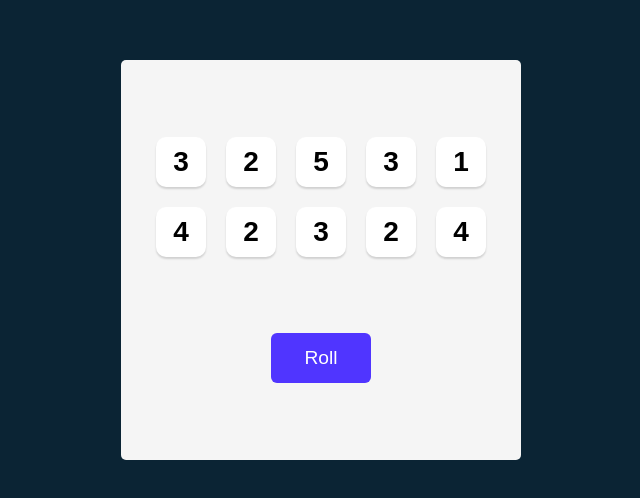
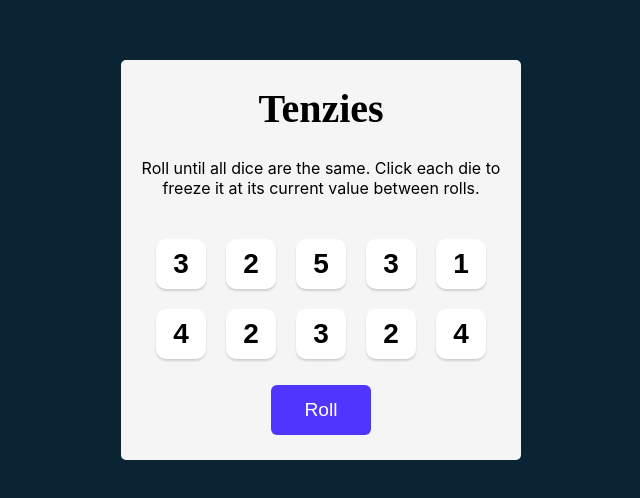
Before and after one commit to wojciechdrabczyk/tenzies-app-scrimba, a React (Vite) app: page / in a window 1280 px wide. Shown: the part 140-638 px from the top of the page, without its empty margins (319-959 px from the left). Built offline with nearby package versions, Linux system fonts and the light colour scheme.

Commit message:
feat: hold numbers and provide feedback when user has won

```diff
--- a/src/App.css
+++ b/src/App.css
@@ -30,6 +30,18 @@ main {
     align-items: center;
 }
 
+.title {
+    font-size: 40px;
+    margin: 0;
+}
+
+.instructions {
+    font-family: 'Inter', sans-serif;
+    font-weight: 400;
+    margin-top: 0;
+    text-align: center;
+}
+
 .dice-container {
     display: grid;
     grid-template: auto auto / repeat(5, 1fr);
@@ -47,6 +59,7 @@ main {
     font-weight: bold;
     cursor: pointer;
 }
+
 .dice-button {
     height: 50px;
     width: 100px;
@@ -57,6 +70,16 @@ main {
     font-size: 1.2rem;
     cursor: pointer;
 }
+
 .held {
+    background-color: #59E391 !important;
+    color: white;
+    border: 2px solid #4cc47c;
+}
+
+.win-message {
+    font-size: 2rem;
     color: #59E391;
+    font-weight: bold;
+    margin-top: 20px;
 }
--- a/src/App.tsx
+++ b/src/App.tsx
@@ -6,6 +6,7 @@ import {nanoid} from 'nanoid'
 function App() {
 
     const [dice, setDice] = React.useState(generateAllNewDice())
+    const [hasWon, setHasWon] = React.useState(false);
 
     function generateAllNewDice() {
         const newDice = [];
@@ -17,21 +18,40 @@ function App() {
     }
 
     function rollDice() {
-        setDice(generateAllNewDice)
+        setDice(prevState => {
+            const newDice = prevState.map(die => {
+                if (die.isHeld) {
+                    return die;
+                } else {
+                    const randomDice = Math.ceil(Math.random() * 6);
+                    return {...die, value: randomDice}
+                }
+            });
+            const allHeld = newDice.every(die => die.isHeld);
+            if (allHeld) {
+                setHasWon(true)
+                setTimeout(newGame, 2000)
+            }
+            return newDice
+        });
+    }
+
+    function newGame() {
+        setDice(generateAllNewDice())
+        setHasWon(false)
     }
 
     function toggleHold(id: string) {
         setDice(prevState =>
             prevState.map(die => {
                 if (die.id === id) {
-                    return { ...die, isHeld: !die.isHeld };
+                    return {...die, isHeld: !die.isHeld};
                 } else {
                     return die;
                 }
             })
         );
     }
-
 
 
     const ValueMapped = dice.map((dieValue) => (
@@ -45,9 +65,13 @@ function App() {
 
     return (
         <main>
+            <h1 className="title">Tenzies</h1>
+            <p className="instructions">Roll until all dice are the same. Click each die to freeze it at its current value between rolls.</p>
             <div className="dice-container">
                 {ValueMapped}
             </div>
+
+            {hasWon && <p className={"win-message"}>You've won congratulations</p>}
 
             <button className={"dice-button"} onClick={rollDice}>Roll</button>
         </main>
--- a/src/components/Die.tsx
+++ b/src/components/Die.tsx
@@ -7,7 +7,11 @@ type DieProps = {
 const Die = ({value, isHeld, toggleHold}: DieProps) => {
 
     return (
-        <button className={`die ${isHeld ? "held" :  ""}`} onClick={toggleHold}>
+        <button className={`die ${isHeld ? "held" :  ""}`}
+                onClick={() => {
+                    toggleHold();
+                }}
+        >
             {value}
         </button>
     )
```
